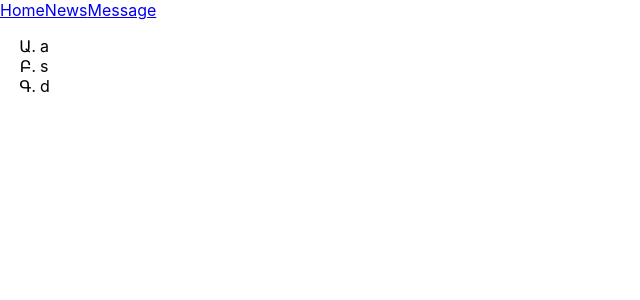
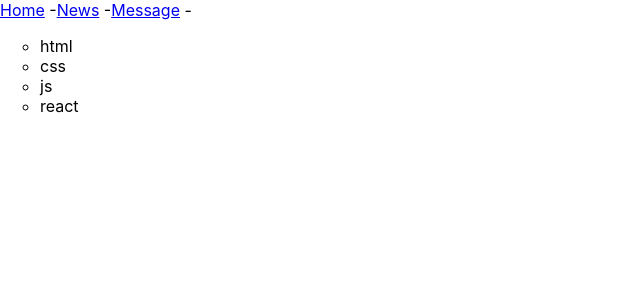
Before and after one commit to ksasrg/samurai-way, a React (Create React App) app: page / in a window 1280 px wide. Shown: the top 300 px of the page, without its empty margins (0-640 px from the left). Built offline with nearby package versions, Linux system fonts and the light colour scheme.

Commit message:
lesson 10

```diff
--- a/src/App.css
+++ b/src/App.css
@@ -1,3 +1,3 @@
 ul li {
-  list-style-type: armenian;
+  list-style-type: circle;
 }
--- a/src/App.tsx
+++ b/src/App.tsx
@@ -1,13 +1,14 @@
 import React from 'react';
 import './App.css';
 import Header from './Header';
-import Tecnologies from './Tecnologies';
+import Technologies from './Technologies';
+
 
 function App() {
   return (
     <div>
       <Header />
-      <Tecnologies />
+      <Technologies />
     </div>
   );
 }
--- a/src/Header.tsx
+++ b/src/Header.tsx
@@ -1,8 +1,8 @@
 const Header = () => {
   return (<div>
-    <a href="#">Home</a>
-    <a href="#">News</a>
-    <a href="#">Message</a>
+    <a href="#">Home</a> -
+    <a href="#">News</a> -
+    <a href="#">Message</a> -
   </div>
 
   );
--- /dev/null
+++ b/src/Technologies.tsx
@@ -0,0 +1,12 @@
+const Technologies = () => {
+  return (<div>
+    <ul>
+      <li>html</li>
+      <li>css</li>
+      <li>js</li>
+      <li>react</li>
+    </ul>
+  </div>);
+}
+
+export default Technologies;
--- a/src/Tecnologies.tsx
+++ /dev/null
@@ -1,11 +0,0 @@
-const Tecnologies = () => {
-  return (<div>
-    <ul>
-      <li>a</li>
-      <li>s</li>
-      <li>d</li>
-    </ul>
-  </div>);
-}
-
-export default Tecnologies;
```
